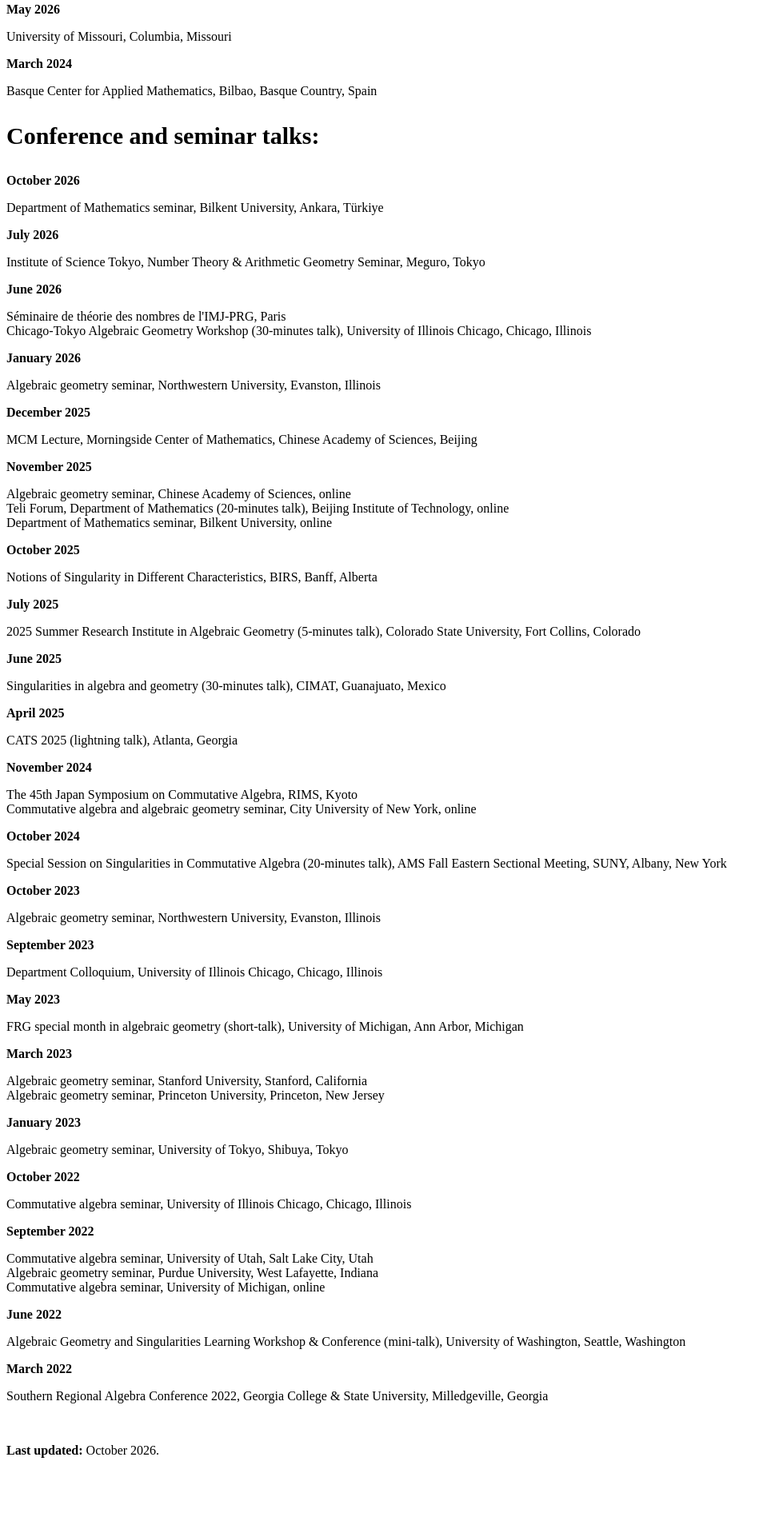
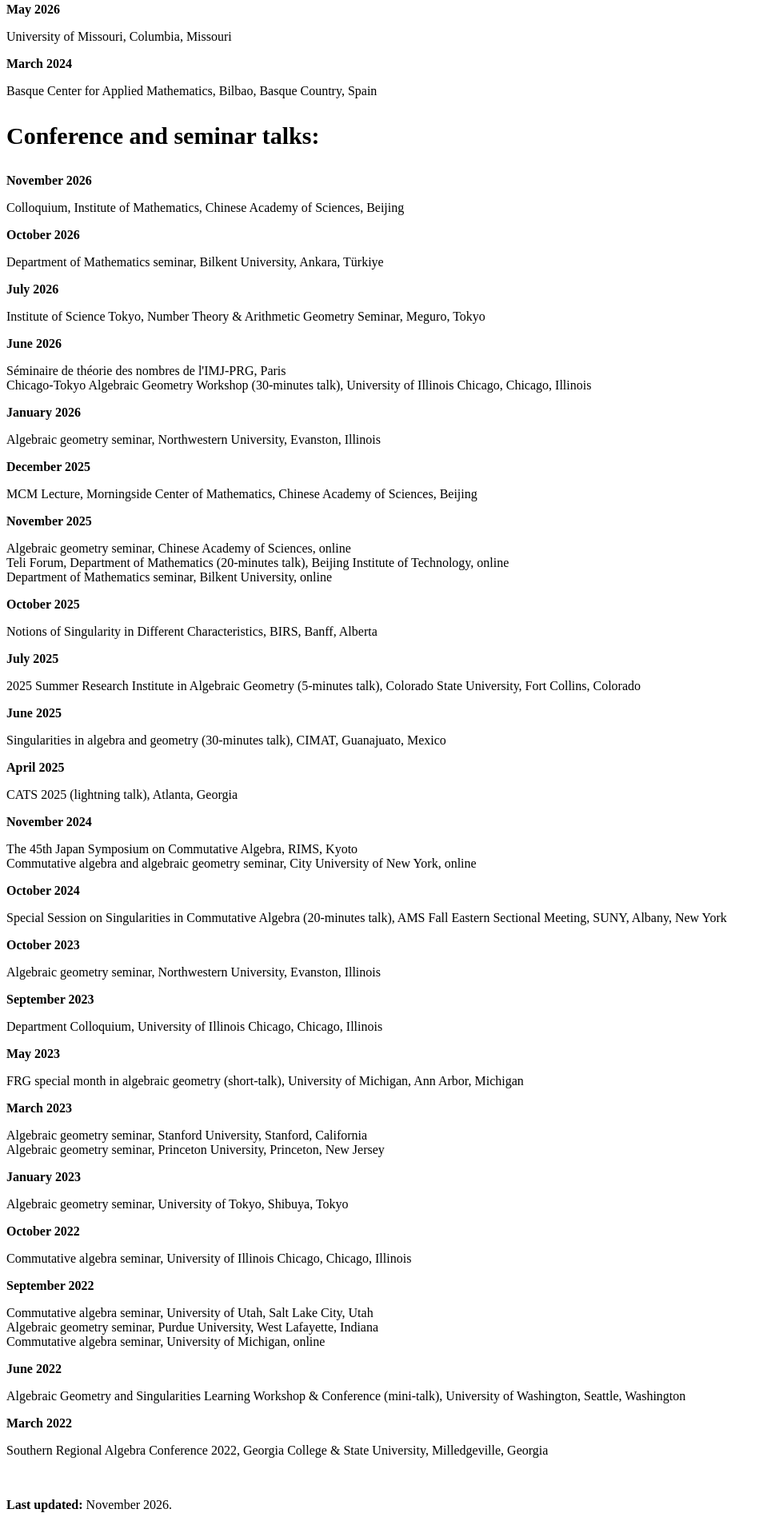
Before and after one commit to slyu2026/slyu2026.github.io, a plain HTML site: page index.html in a window 1280 px wide. Shown: the part 1498-3405 px from the top of the page at 80% size, without its empty margins (0-964 px from the left). Before the commit the page ends 3337 px from the top, so only its background shows below. Drawn offline with Linux system fonts and the light colour scheme.

Commit message:
add colloq talk

```diff
--- a/index.html
+++ b/index.html
@@ -91,6 +91,10 @@ p.verybig {
 
 <p class="verybig"><b>Conference and seminar talks:</b></p>
 <!-- Reverse chronological order within each month as well -->
+  <p><b>November 2026</b></p>
+
+
+<p>Colloquium, Institute of Mathematics, Chinese Academy of Sciences, Beijing</p>
 <p><b>October 2026</b></p>
 
 <p>Department of Mathematics seminar, Bilkent University, Ankara, Türkiye</p>
@@ -221,6 +225,6 @@ Commutative algebra seminar, University of Michigan, online</p>
 <br>
 
 
-<p><b>Last updated:</b> October 2026.</p>
+<p><b>Last updated:</b> November 2026.</p>
 </body>
 </html>
```
